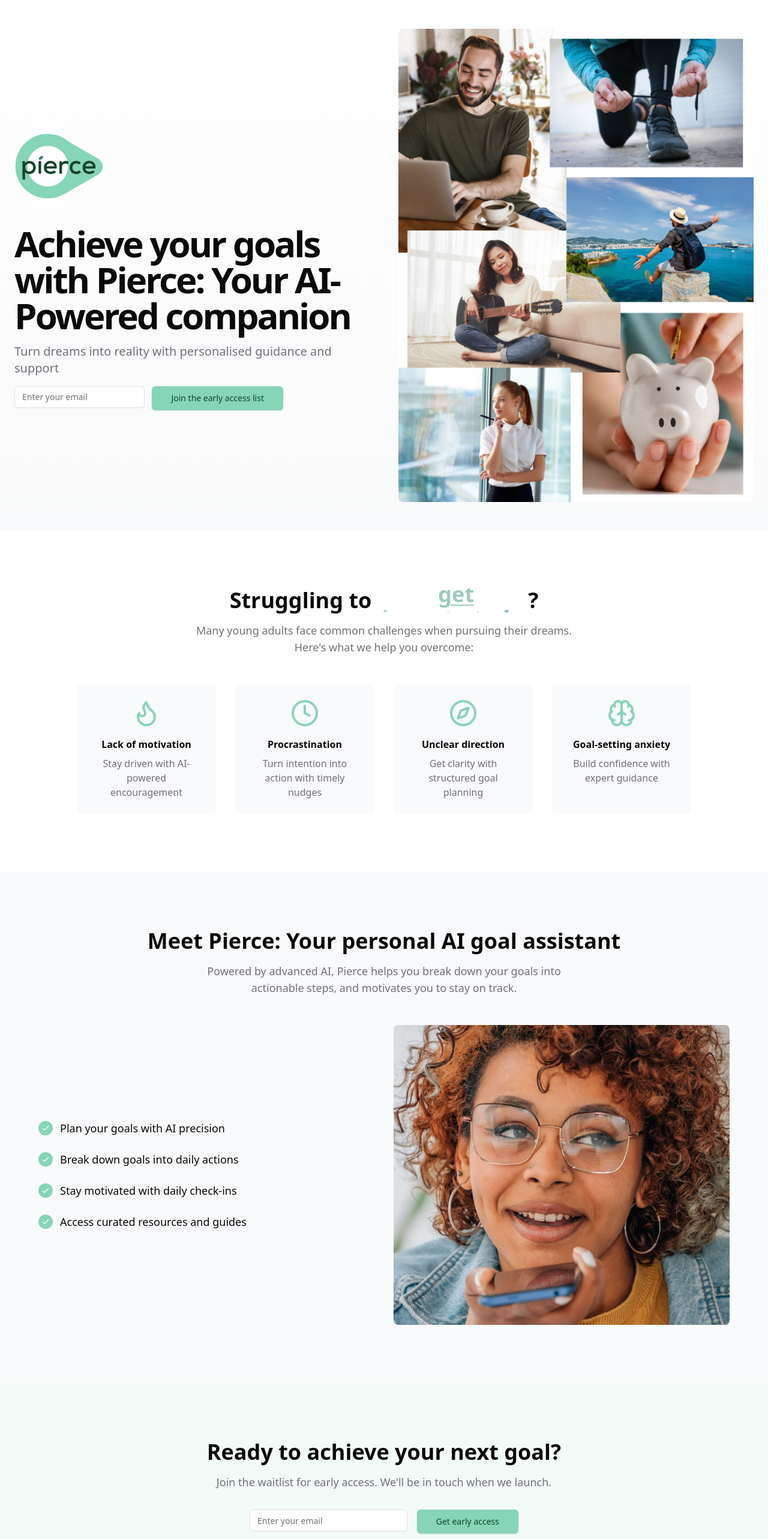
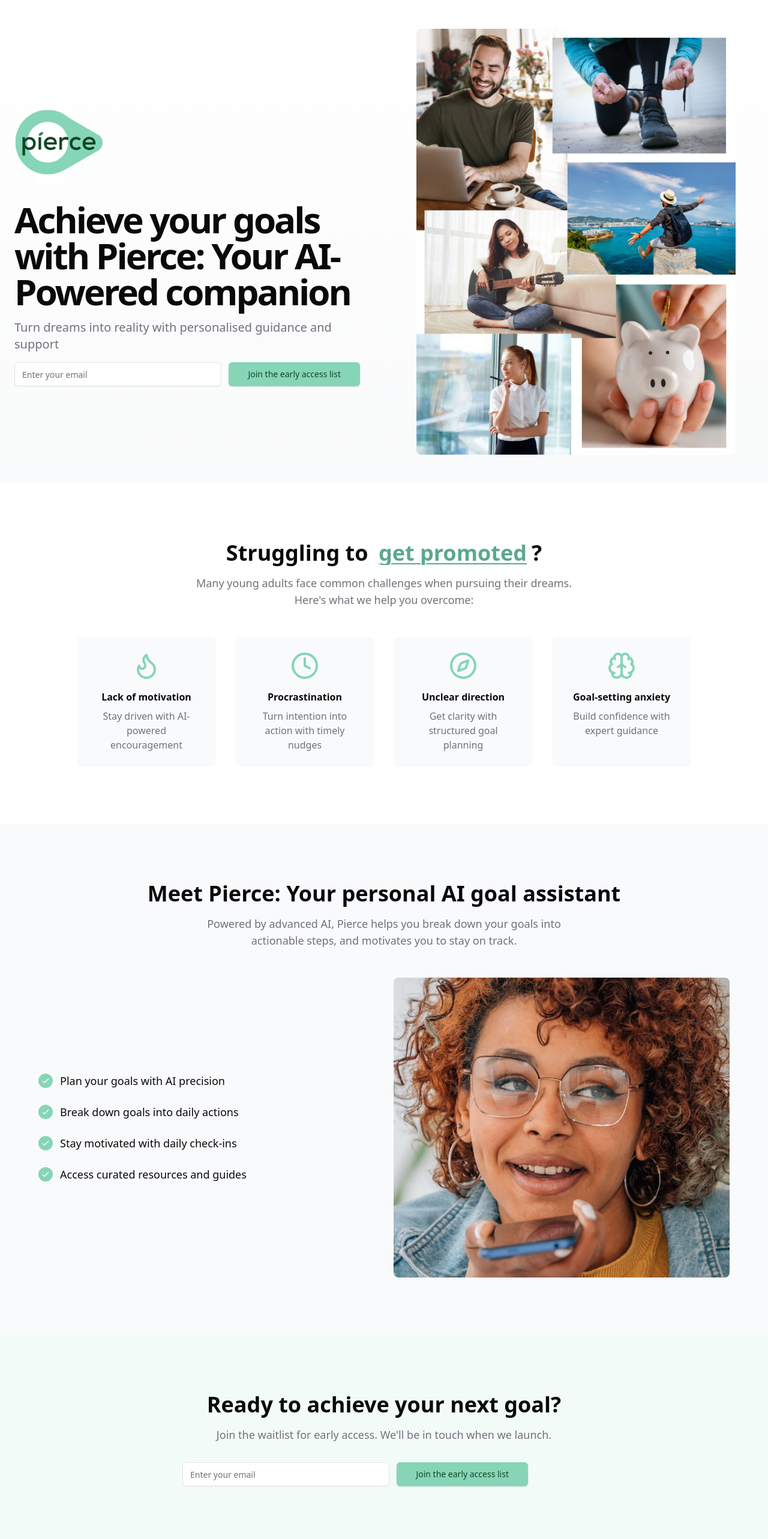
Before and after one commit to guivalerio82/pierce-website, a Next.js app: page / in a window 1280 px wide. Shown: the top 2566 px of the page at 60% size. Built offline with nearby package versions, Linux system fonts and the light colour scheme.

Commit message:
Fix all the duplicate files and fix the early access form

```diff
--- a/package.json
+++ b/package.json
@@ -12,6 +12,7 @@
     "@radix-ui/react-icons": "^1.3.0",
     "@radix-ui/react-slot": "^1.1.1",
     "@shadcn/ui": "^0.0.4",
+    "@supabase/supabase-js": "^2.47.10",
     "class-variance-authority": "^0.7.1",
     "clsx": "^2.1.1",
     "framer-motion": "^10.16.4",
--- a/src/app/api/early-access/route.ts
+++ b/src/app/api/early-access/route.ts
@@ -1,33 +1,40 @@
-import { NextApiRequest, NextApiResponse } from 'next';
 import { supabase } from '@/lib/supabase';
+import { NextResponse } from 'next/server';
 
-export default async function handler(
-  req: NextApiRequest,
-  res: NextApiResponse
-) {
-  if (req.method !== 'POST') {
-    return res.status(405).json({ error: 'Method not allowed' });
-  }
+export async function POST(request: Request) {
+  try {
+    const { email } = await request.json();
 
-  const { email } = req.body;
+    // Basic email validation
+    const emailRegex = /^[^\s@]+@[^\s@]+\.[^\s@]+$/;
+    if (!emailRegex.test(email)) {
+      return NextResponse.json(
+        { error: 'Please enter a valid email address' },
+        { status: 400 }
+      );
+    }
 
-  if (!email || !email.includes('@')) {
-    return res.status(400).json({ error: 'Valid email is required' });
-  }
+    // Insert email into Supabase
+    const { error } = await supabase
+      .from('early_access_signups')
+      .insert([{ email }]);
 
-  try {
-    const { data, error } = await supabase
-      .from('early_access_signups')
-      .insert([{ email }])
-      .select();
+    if (error) {
+      if (error.code === '23505') { // Unique violation error code
+        return NextResponse.json(
+          { error: 'This email has already been registered' },
+          { status: 400 }
+        );
+      }
+      throw error;
+    }
 
-    if (error) throw error;
-
-    return res.status(200).json({ message: 'Successfully signed up for early access' });
-  } catch (error: any) {
-    if (error?.code === '23505') {
-      return res.status(400).json({ error: 'This email has already signed up' });
-    }
-    return res.status(500).json({ error: 'Error signing up for early access' });
+    return NextResponse.json({ success: true });
+  } catch (error) {
+    console.error('Error submitting email:', error);
+    return NextResponse.json(
+      { error: 'Failed to submit email. Please try again later.' },
+      { status: 500 }
+    );
   }
 }
--- a/src/app/page.tsx
+++ b/src/app/page.tsx
@@ -6,6 +6,7 @@ import { Button } from '@/components/ui/button'
 import { Input } from '@/components/ui/input'
 import { Icons } from '@/components/icons'
 import { RotatingGoals } from '@/components/RotatingGoals'
+import { useState } from 'react'
 
 const fadeIn = {
   initial: { opacity: 0, y: 20 },
@@ -14,10 +15,80 @@ const fadeIn = {
 };
 
 export default function Home() {
-  const handleEmailSubmit = (e: React.FormEvent) => {
+  const [email, setEmail] = useState('');
+  const [isLoading, setIsLoading] = useState(false);
+  const [error, setError] = useState('');
+  const [isSubmitted, setIsSubmitted] = useState(false);
+
+  const handleEmailSubmit = async (e: React.FormEvent) => {
     e.preventDefault();
-    // Handle email submission
+    setError('');
+    setIsLoading(true);
+
+    try {
+      const response = await fetch('/api/early-access', {
+        method: 'POST',
+        headers: {
+          'Content-Type': 'application/json',
+        },
+        body: JSON.stringify({ email }),
+      });
+
+      const data = await response.json();
+
+      if (!response.ok) {
+        throw new Error(data.error);
+      }
+
+      setIsSubmitted(true);
+      setEmail('');
+    } catch (err) {
+      setError(err instanceof Error ? err.message : 'Something went wrong');
+    } finally {
+      setIsLoading(false);
+    }
   };
+
+  const emailForm = (
+    <form onSubmit={handleEmailSubmit} className="flex flex-col sm:flex-row gap-3 max-w-xl">
+      <div className="flex-1">
+        <Input
+          type="email"
+          placeholder="Enter your email"
+          value={email}
+          onChange={(e) => setEmail(e.target.value)}
+          className="flex-1 h-10"
+          required
+          disabled={isLoading}
+          aria-label="Email address"
+        />
+        {error && (
+          <p className="text-red-500 text-sm mt-1" role="alert">
+            {error}
+          </p>
+        )}
+      </div>
+      <Button
+        type="submit"
+        size="lg"
+        disabled={isLoading}
+        className="bg-[#86d5b7] hover:bg-[#76c5a7] text-pierce-dark whitespace-nowrap"
+      >
+        {isLoading ? 'Submitting...' : 'Join the early access list'}
+      </Button>
+    </form>
+  );
+
+  const successMessage = (
+    <div className="text-center p-4 bg-green-50 rounded-lg">
+      <h3 className="text-lg font-semibold text-green-800 mb-2">
+        Thank you for signing up!
+      </h3>
+      <p className="text-green-700">
+        We'll notify you when early access becomes available.
+      </p>
+    </div>
+  );
 
   return (
     <div className="min-h-screen">
@@ -50,24 +121,10 @@ export default function Home() {
               <p className="text-xl text-muted-foreground">
                 Turn dreams into reality with personalised guidance and support
               </p>
-              <form onSubmit={handleEmailSubmit} className="flex flex-col sm:flex-row gap-3 max-w-md">
-                <Input
-                  type="email"
-                  placeholder="Enter your email"
-                  className="flex-1"
-                  required
-                />
-                <Button
-                  type="submit"
-                  size="lg"
-                  className="bg-[#86d5b7] hover:bg-[#76c5a7] text-pierce-dark whitespace-nowrap"
-                >
-                  Join the early access list
-                </Button>
-              </form>
+              {isSubmitted ? successMessage : emailForm}
             </motion.div>
             <motion.div
-              className="relative aspect-[3/4] w-full"
+              className="relative aspect-[3/4] w-[90%] mx-auto"
               initial={{ opacity: 0, scale: 0.95 }}
               animate={{ opacity: 1, scale: 1 }}
               transition={{ duration: 0.5 }}
@@ -199,21 +256,7 @@ export default function Home() {
             <p className="text-lg text-muted-foreground mb-8">
               Join the waitlist for early access. We'll be in touch when we launch.
             </p>
-            <form onSubmit={handleEmailSubmit} className="flex flex-col sm:flex-row gap-4 max-w-md mx-auto">
-              <Input
-                type="email"
-                placeholder="Enter your email"
-                className="flex-1"
-                required
-              />
-              <Button
-                type="submit"
-                size="lg"
-                className="bg-[#86d5b7] hover:bg-[#76c5a7] text-pierce-dark"
-              >
-                Get early access
-              </Button>
-            </form>
+            {isSubmitted ? successMessage : emailForm}
           </motion.div>
         </div>
       </section>
--- a/src/components/EarlyAccessForm.tsx
+++ /dev/null
@@ -1,106 +0,0 @@
-import { useState, useEffect } from 'react';
-import ReactConfetti from 'react-confetti';
-
-export const EarlyAccessForm = () => {
-  const [email, setEmail] = useState('');
-  const [status, setStatus] = useState<'idle' | 'loading' | 'success' | 'error'>('idle');
-  const [message, setMessage] = useState('');
-  const [showConfetti, setShowConfetti] = useState(false);
-  const [windowSize, setWindowSize] = useState({
-    width: 0,
-    height: 0,
-  });
-
-  useEffect(() => {
-    // Set window size on mount and update on resize
-    const updateWindowSize = () => {
-      setWindowSize({
-        width: window.innerWidth,
-        height: window.innerHeight,
-      });
-    };
-
-    updateWindowSize();
-    window.addEventListener('resize', updateWindowSize);
-
-    return () => window.removeEventListener('resize', updateWindowSize);
-  }, []);
-
-  const handleSubmit = async (e: React.FormEvent) => {
-    e.preventDefault();
-    setStatus('loading');
-
-    try {
-      const response = await fetch('/api/early-access', {
-        method: 'POST',
-        headers: {
-          'Content-Type': 'application/json',
-        },
-        body: JSON.stringify({ email }),
-      });
-
-      const data = await response.json();
-
-      if (!response.ok) {
-        throw new Error(data.error);
-      }
-
-      setStatus('success');
-      setMessage("Thanks for signing up! We'll be in touch soon.");
-      setShowConfetti(true);
-      setEmail('');
-
-      // Stop confetti after 5 seconds
-      setTimeout(() => {
-        setShowConfetti(false);
-      }, 5000);
-    } catch (error: any) {
-      setStatus('error');
-      setMessage(error.message || 'Something went wrong. Please try again.');
-    }
-  };
-
-  if (status === 'success') {
-    return (
-      <>
-        {showConfetti && (
-          <ReactConfetti
-            width={windowSize.width}
-            height={windowSize.height}
-            recycle={false}
-            numberOfPieces={500}
-          />
-        )}
-        <div className="text-center">
-          <h3 className="text-xl font-semibold mb-2">🎉 Welcome Aboard!</h3>
-          <p className="text-green-600">{message}</p>
-        </div>
-      </>
-    );
-  }
-
-  return (
-    <form onSubmit={handleSubmit} className="flex flex-col gap-4 w-full max-w-md">
-      <div className="flex gap-2">
-        <input
-          type="email"
-          value={email}
-          onChange={(e) => setEmail(e.target.value)}
-          placeholder="Enter your email"
-          className="flex-1 px-4 py-2 rounded border border-gray-300 focus:outline-none focus:ring-2 focus:ring-blue-500"
-          required
-        />
-        <button
-          type="submit"
-          disabled={status === 'loading'}
-          className="px-4 py-2 bg-blue-500 text-white rounded hover:bg-blue-600 disabled:opacity-50"
-        >
-          {status === 'loading' ? 'Submitting...' : 'Get Early Access'}
-        </button>
-      </div>
-      {message && status === 'error' && (
-        <p className="text-sm text-red-600">{message}</p>
-      )}
-    </form>
-  );
-};
```
Also changed, not shown: 1 other file (tests, documents, lock files or other folders).
